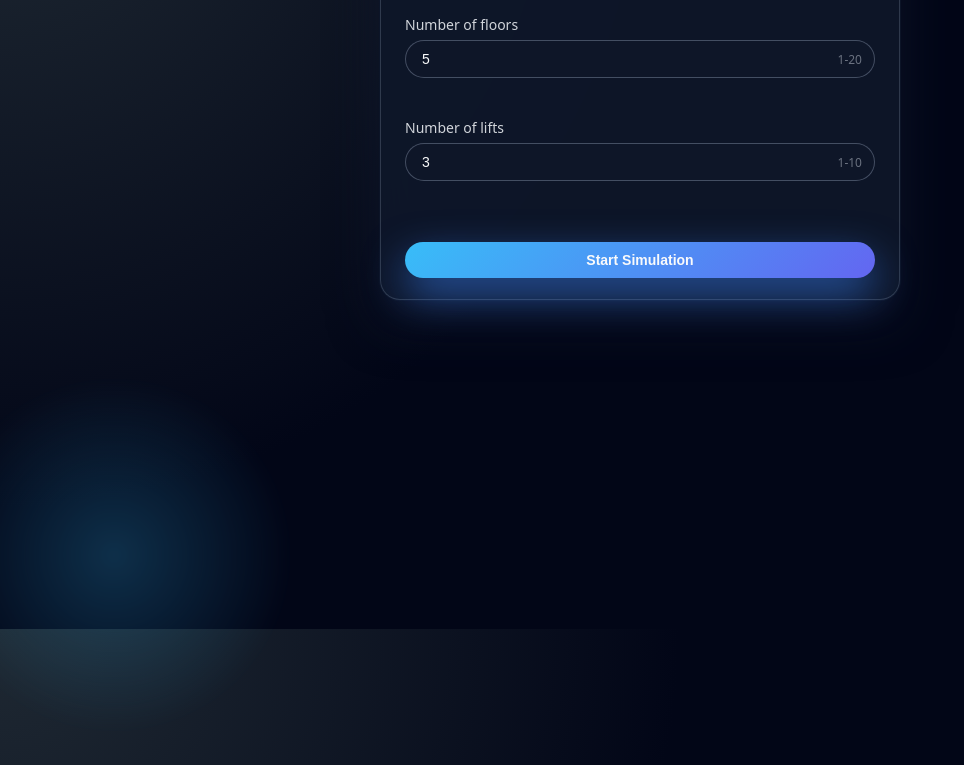
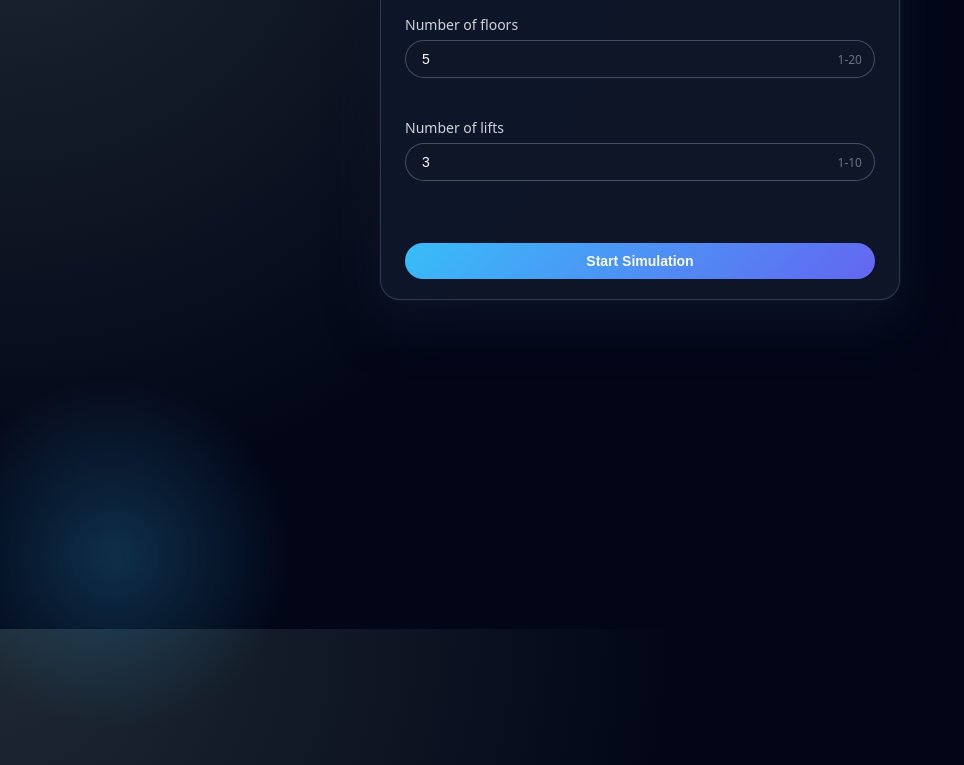
Before and after one commit to Kavyashri217/real-dev-squad, a website: page lift-simulation/index.html in a window 1280 px wide. In both pictures the pointer is over the button "Start Simulation". Shown: the part 171-936 px from the top of the page, without its empty margins (0-964 px from the left). Drawn offline with Linux system fonts and the light colour scheme.

Commit message:
Remove start simulator button illumination when hovered

```diff
--- a/lift-simulation/styles.css
+++ b/lift-simulation/styles.css
@@ -85,8 +85,9 @@ body {
 }
 
 .btn-primary:hover {
-    transform: translateY(-1px);
-    box-shadow: 0 16px 40px rgba(59,130,246,0.6);
+    transform: none;
+    box-shadow: none;
+    filter: none;
 }
 
 .btn-primary:active {
```
